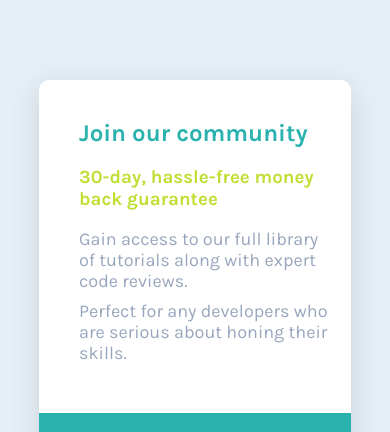
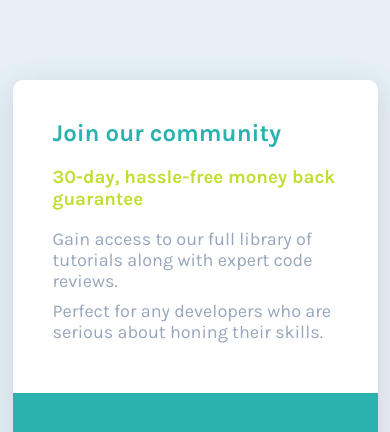
Before and after one commit to Aleervdnr/single-price-grid, a plain HTML site: page index.html in a window 390 px wide. Shown: the top 432 px of the page. Drawn offline with Linux system fonts and the light colour scheme.

Commit message:
min-width mobile

```diff
--- a/styles.css
+++ b/styles.css
@@ -164,7 +164,7 @@ body{
 
     .card{
         width: 80%;
-        min-width: none;
+        min-width: 365px;
         grid-template-rows: 1fr 1fr 1fr;
         grid-template-columns: 1fr;
         margin-top: 80px;
```
